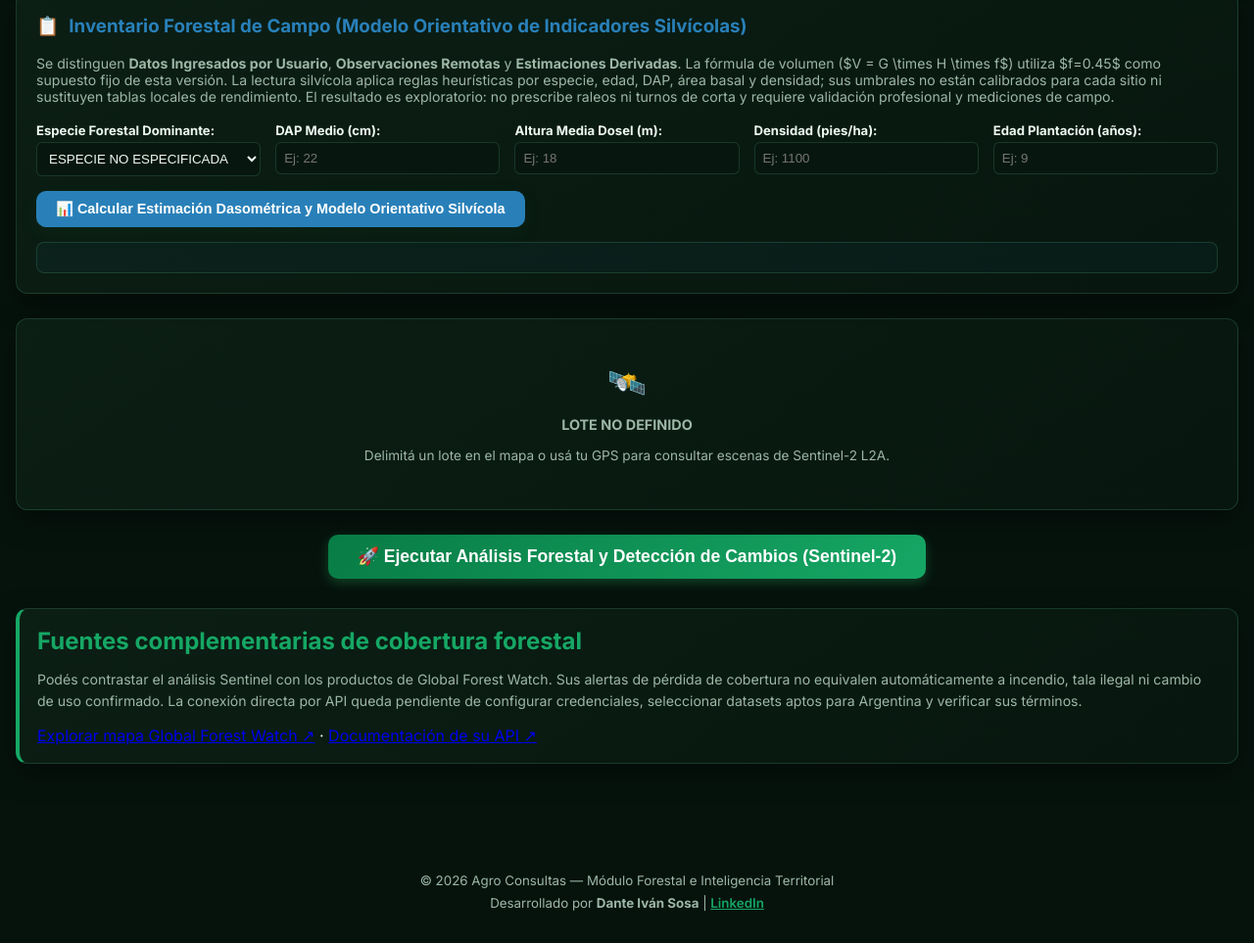
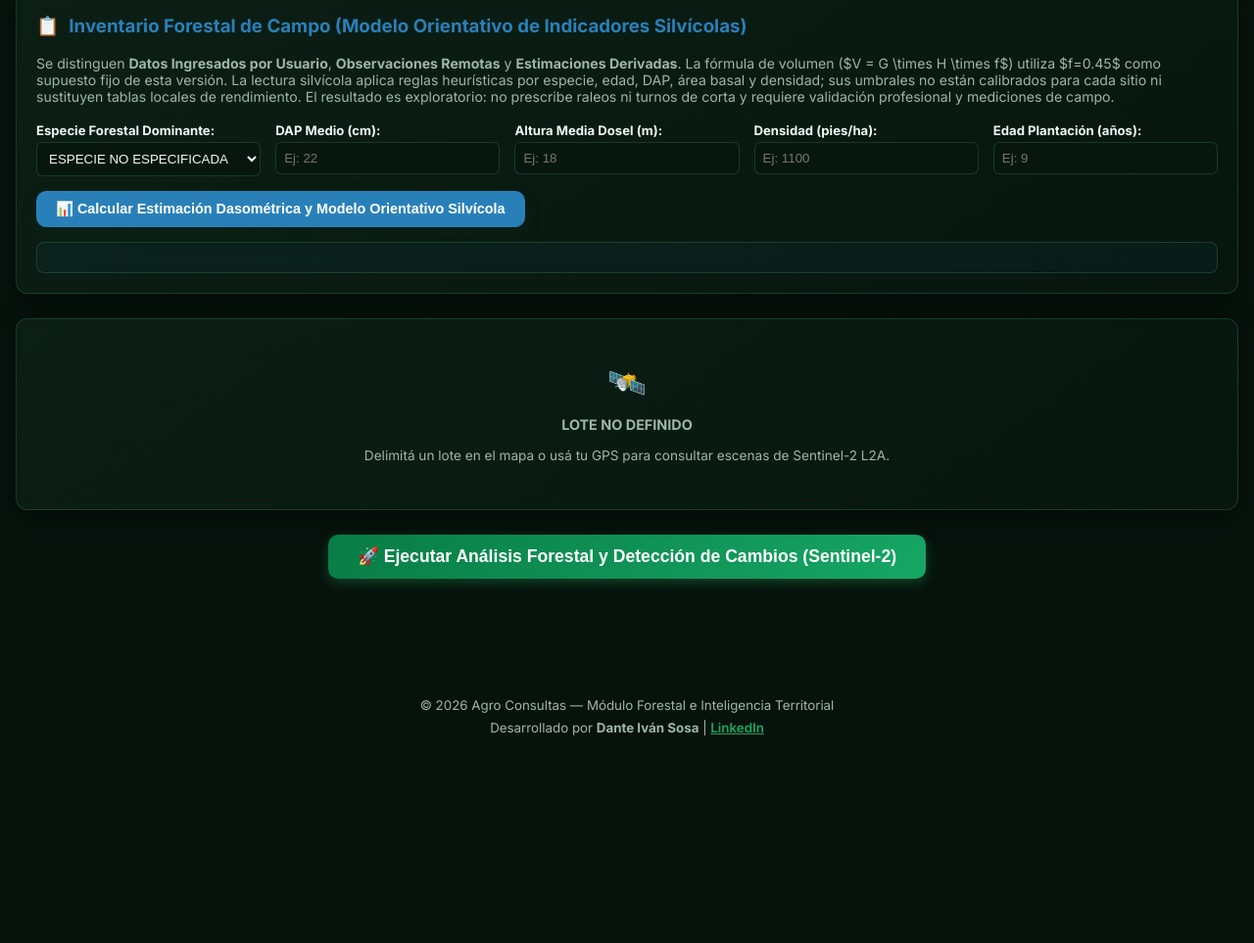
Before and after one commit to D4nSosa/agro-consultas, a plain HTML site: page forestal.html in a window 1280 px wide. Shown: the part 1294-2257 px from the top of the page at 98% size. After the commit the page ends 2078 px from the top, so only its background shows below. Drawn offline with nearby package versions, Linux system fonts and the light colour scheme.

Commit message:
remove obsolete external GFW promotion block from forest module

```diff
--- a/forestal.html
+++ b/forestal.html
@@ -240,12 +240,7 @@
       <!-- Cargado dinámicamente desde ChangeReport.js -->
     </div>
 
-  <section class="card" style="margin:20px 0;padding:18px;border-left:4px solid var(--verde-principal)">
-    <h2 style="margin:0 0 8px;color:var(--verde-principal)">Fuentes complementarias de cobertura forestal</h2>
-    <p style="font-size:.88rem;color:var(--texto-secundario);line-height:1.55">Podés contrastar el análisis Sentinel con los productos de Global Forest Watch. Sus alertas de pérdida de cobertura no equivalen automáticamente a incendio, tala ilegal ni cambio de uso confirmado. La conexión directa por API queda pendiente de configurar credenciales, seleccionar datasets aptos para Argentina y verificar sus términos.</p>
-    <a href="https://www.globalforestwatch.org/map/" target="_blank" rel="noopener noreferrer">Explorar mapa Global Forest Watch ↗</a> ·
-    <a href="https://data-api.globalforestwatch.org/docs" target="_blank" rel="noopener noreferrer">Documentación de su API ↗</a>
-  </section>
+
   </main>
 
   <footer class="app-footer" style="margin-top: 40px;">
```
